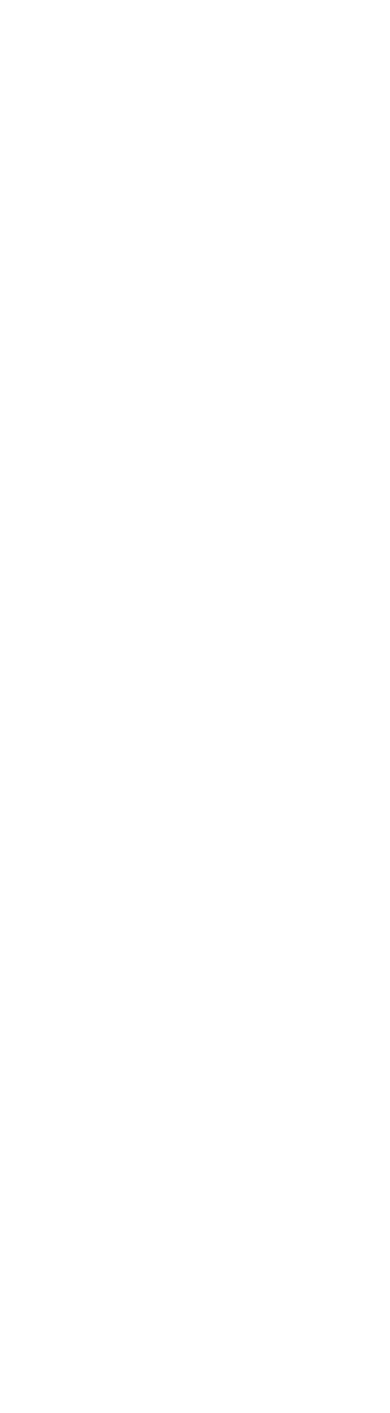
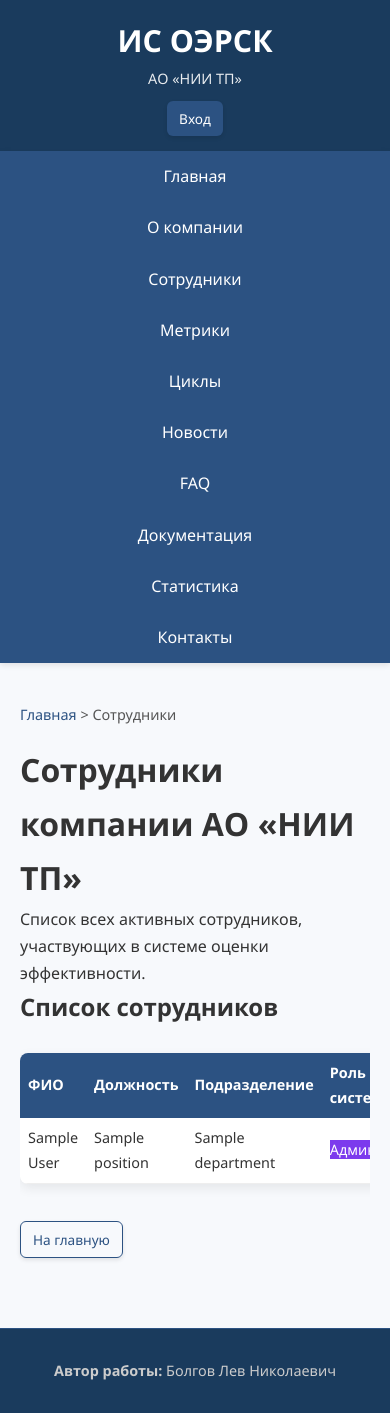
Before and after one commit to StavroStellar/kpi, a Flask app: page /employees in a window 390 px wide. Before the commit the part shown is empty. Shown: the top 1413 px of the page. Before the commit the page ends 844 px from the top, so only its background shows below. Run offline with Flask 2, Linux system fonts and the light colour scheme; data comes from the database, SQL or seed files in the repository; tables that the repository leaves empty hold one stand-in row (values such as "Sample post").

Commit message:
Добавлена страница сотрудников

```diff
--- a/app/static/styles.css
+++ b/app/static/styles.css
@@ -708,3 +708,44 @@ table tr:hover {
         font-size: 2.5em;
     }
 }
+
+.employees-intro {
+    margin-bottom: 30px;
+    padding: 20px;
+    background: white;
+    border-radius: 12px;
+    box-shadow: 0 4px 10px rgba(0, 0, 0, 0.06);
+}
+
+/* Бейджи для ролей */
+.badge-admin {
+    background: #7c3aed;
+    color: white;
+}
+
+.badge-manager {
+    background: #059669;
+    color: white;
+}
+
+.badge-employee {
+    background: #64748b;
+    color: white;
+}
+
+/* Адаптивность таблицы */
+@media (max-width: 768px) {
+    table {
+        font-size: 0.9em;
+    }
+
+    table th,
+    table td {
+        padding: 8px;
+    }
+
+    /* На малых экранах можно сделать прокрутку */
+    .section {
+        overflow-x: auto;
+    }
+}
--- a/app/templates/employees.html
+++ b/app/templates/employees.html
@@ -0,0 +1,58 @@
+{% extends "base.html" %}
+
+{% block title %}Сотрудники — ИС ОЭРСК{% endblock %}
+
+{% block content %}
+
+<h1>Сотрудники компании АО «НИИ ТП»</h1>
+<p class="lead">
+    Список всех активных сотрудников, участвующих в системе оценки эффективности.
+</p>
+
+{% if employees %}
+    <div class="section">
+        <h2>Список сотрудников</h2>
+        <table>
+            <thead>
+                <tr>
+                    <th>ФИО</th>
+                    <th>Должность</th>
+                    <th>Подразделение</th>
+                    <th>Роль в системе</th>
+                    <th>Дата приёма</th>
+                </tr>
+            </thead>
+            <tbody>
+                {% for emp in employees %}
+                <tr>
+                    <td>{{ emp.full_name }}</td>
+                    <td>{{ emp.position.title if emp.position else '–' }}</td>
+                    <td>{{ emp.department.name if emp.department else '–' }}</td>
+                    <td>
+                        <span class="badge {% if emp.role.name == 'admin' %}badge-admin
+                               {% elif emp.role.name == 'manager' %}badge-manager
+                               {% else %}badge-employee{% endif %}">
+                            {{ {
+                                'admin': 'Администратор',
+                                'manager': 'Менеджер',
+                                'employee': 'Сотрудник'
+                            }[emp.role.name] }}
+                        </span>
+                    </td>
+                    <td>{{ emp.hire_date.strftime('%d.%m.%Y') if emp.hire_date else '–' }}</td>
+                </tr>
+                {% endfor %}
+            </tbody>
+        </table>
+    </div>
+{% else %}
+    <div class="alert alert-info">
+        Сотрудники не найдены.
+    </div>
+{% endif %}
+
+<div class="action-buttons">
+    <a href="{{ url_for('views.index') }}" class="btn btn-outline">На главную</a>
+</div>
+
+{% endblock %}
```
